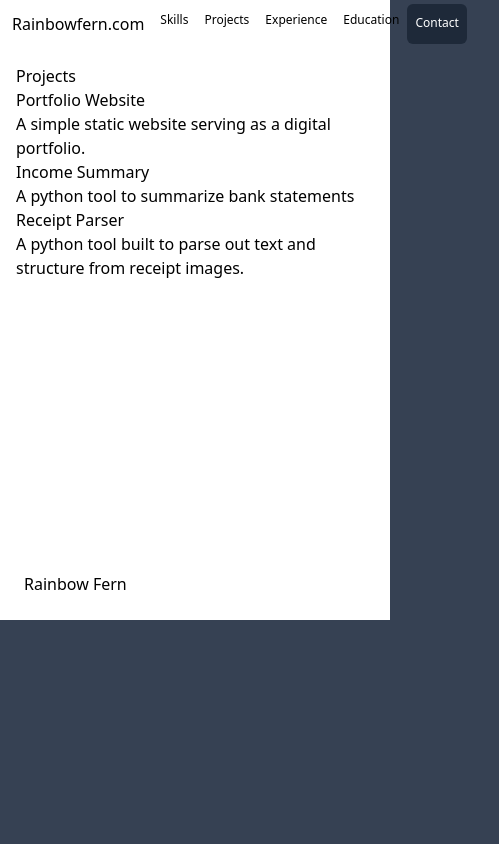
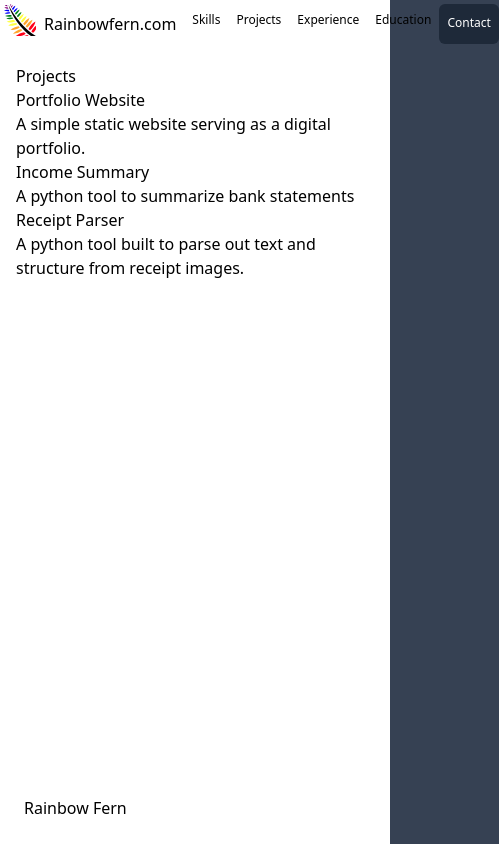
Before and after one commit to distractdiverge/portfolio-website, a React (Vite) app: page /projects in a window 390 px wide. Shown: the whole page, 499 px wide, since content can reach past the window. Built offline with nearby package versions, Linux system fonts and the light colour scheme.

Commit message:
Fleshed out site layout, using breakpoints and got main content to span 100% of avail space

```diff
--- a/src/components/header.tsx
+++ b/src/components/header.tsx
@@ -1,5 +1,6 @@
 import React from 'react';
 import { NavLink } from "react-router";
+import rainbowFernLogo from '../assets/fern-colors-web.svg';
 
 const HeaderComponent : React.FC = () => {
 
@@ -9,7 +10,14 @@ const HeaderComponent : React.FC = () => {
 
     return (
         <header className="bg-white flex justify-between p-1 md:p-4">
-            <h1 className="block p-2 text-s md:text-base">Rainbowfern.com</h1>
+            <div className="flex">
+                <a href="/#" className="block">
+                    <img src={rainbowFernLogo} alt="Rainbowfern logo" className="block max-w-[32px] max-h-[32px]"/>
+                </a>
+                <h1 className="block p-2 text-s md:text-base">
+                    Rainbowfern.com
+                </h1>
+            </div>
             <div className="flex">
                 <NavLink className={linkClassname}   to="/skills">Skills</NavLink>
                 <NavLink className={linkClassname}   to="/projects">Projects</NavLink>
--- a/src/main.tsx
+++ b/src/main.tsx
@@ -16,13 +16,12 @@ import { Routes, Route, BrowserRouter } from 'react-router-dom';
 ReactDOM.createRoot(document.getElementById('root')!).render(
   <React.StrictMode>
     <BrowserRouter>
-      <div className="">
-        <div className="grid grid-cols-10 gap-0 md:gap-1">
+      <div className="grid grid-cols-10 gap-0 lg:gap-1 justify-stretch align-stretch min-h-screen grid-rows-[48px_auto_72px] md:grid-rows-[72px_auto_72px]">
           <div className="col-span-10">
               <HeaderComponent />
             </div>
-          <div className="hidden md:block md:col-span-1 bg-gray-700">&nbsp;</div>
-          <div className="col-span-10 md:col-span-8 min-h-[500px] bg-white p-4">
+          <div className="hidden lg:block lg:col-span-1 bg-gray-700">&nbsp;</div>
+          <div className="col-span-10 lg:col-span-8 h-auto bg-white p-4">
             <Routes>
                 <Route path="/"           element={<App/>}          errorElement={<ErrorPage />} />
                 <Route path="/projects"   element={<Projects />}    errorElement={<ErrorPage />}/>
@@ -33,11 +32,10 @@ ReactDOM.createRoot(document.getElementById('root')!).render(
               </Routes>
 
           </div>
-          <div className="hidden md:block md:col-span-1 bg-gray-700"></div>
+          <div className="hidden lg:block lg:col-span-1 bg-gray-700"></div>
           <div className="col-span-10">
             <FooterComponent />
           </div>
-        </div>
       </div>
     </BrowserRouter>
   </React.StrictMode>,
```
